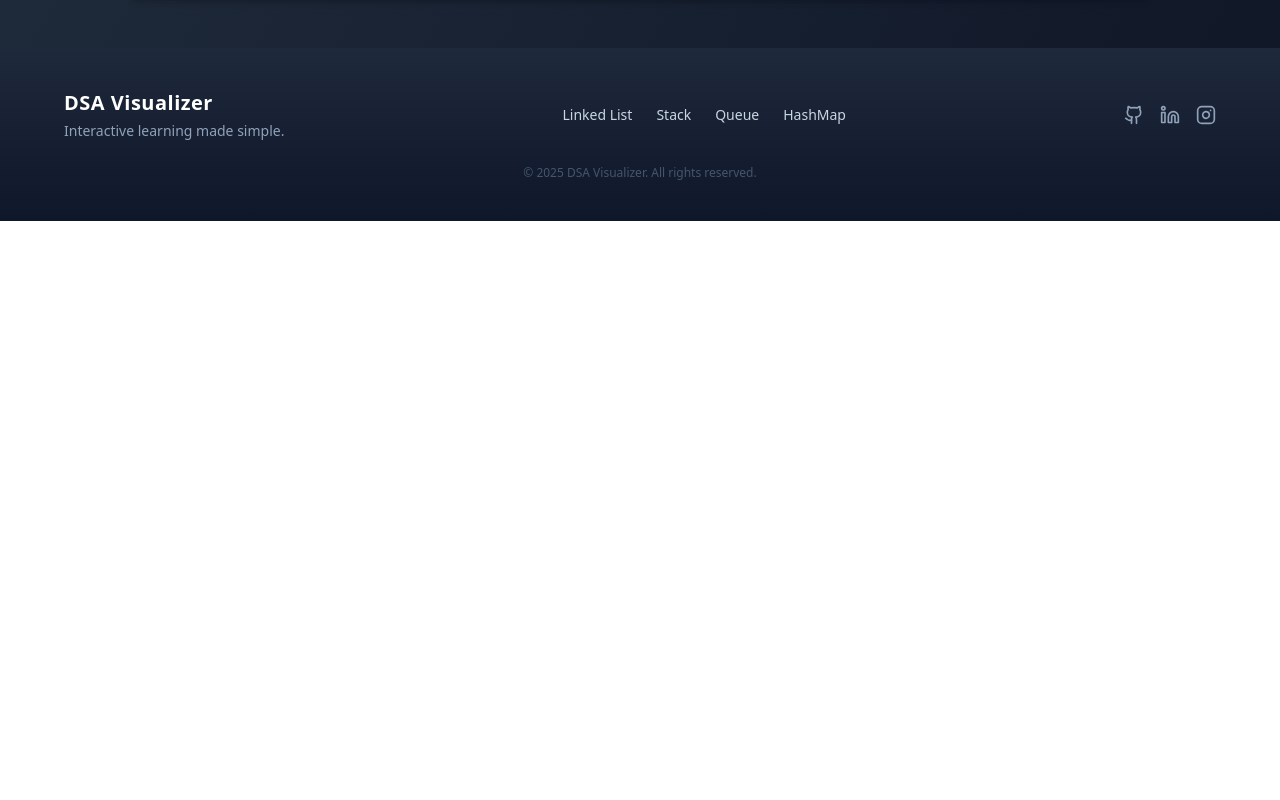
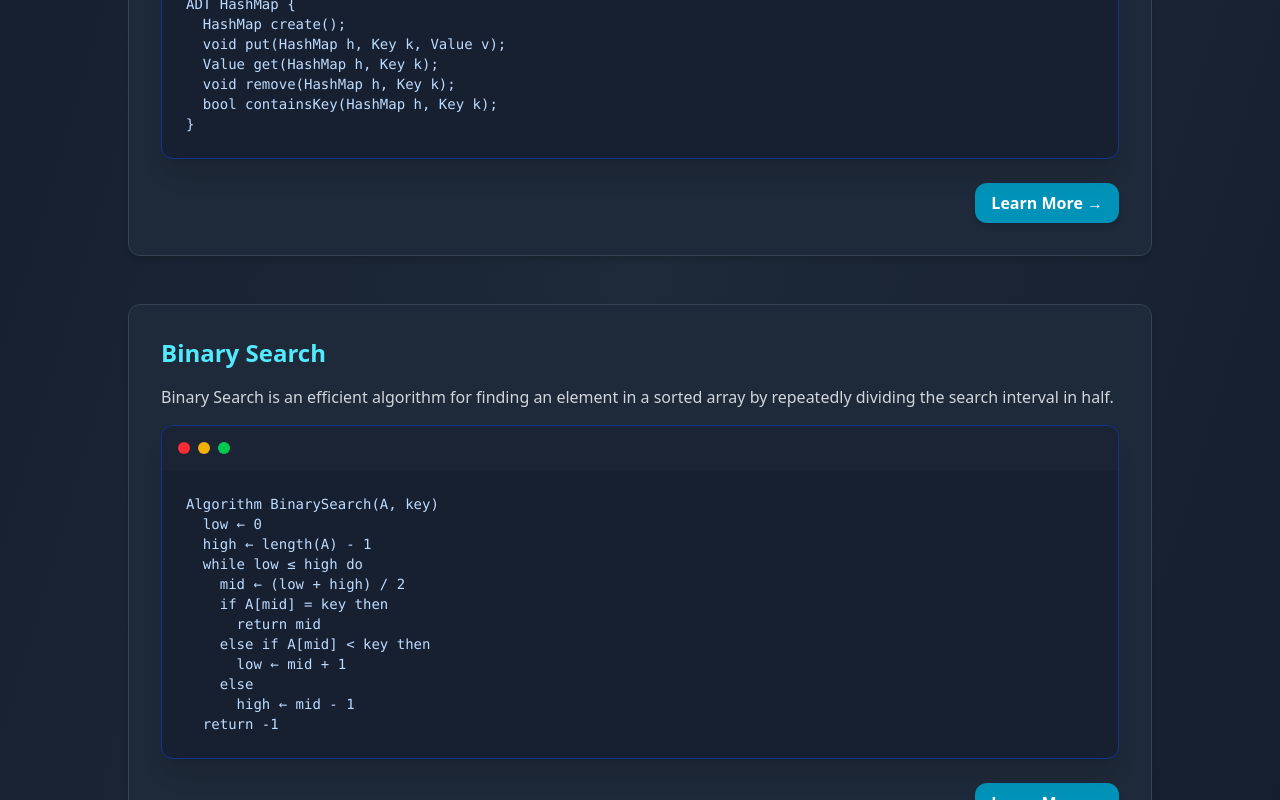
Before and after one commit to Sanket-2736/dsa-visualiser, a React (Vite) app: page /data-structures in a window 1280 px wide. Shown: the part 2000-2800 px from the top of the page. Before the commit the page ends 2221 px from the top, so only its background shows below. Built offline with nearby package versions, Linux system fonts and the light colour scheme.

Commit message:
Your commit message

```diff
--- a/src/components/DataStructuresSection.jsx
+++ b/src/components/DataStructuresSection.jsx
@@ -42,8 +42,50 @@ const DataStructuresSection = () => {
       path: "/hash-map",
       color: "text-emerald-400",
       bg: "bg-emerald-800/20"
+    },
+    // ALGORITHMS SECTION
+    {
+      icon: <ArrowRight className="w-5 h-5" />,
+      title: "Binary Search",
+      description: "Efficiently search for elements in sorted arrays using divide and conquer",
+      difficulty: "Easy",
+      operations: ["Search", "Mid", "Compare"],
+      path: "/binary-search",
+      color: "text-blue-400",
+      bg: "bg-blue-800/20"
+    },
+    {
+      icon: <ArrowRight className="w-5 h-5 rotate-90" />,
+      title: "Bubble Sort",
+      description: "Sort an array by repeatedly swapping adjacent elements",
+      difficulty: "Easy",
+      operations: ["Swap", "Compare", "Sort"],
+      path: "/bubble-sort",
+      color: "text-pink-400",
+      bg: "bg-pink-800/20"
+    },
+    {
+      icon: <ArrowRight className="w-5 h-5 rotate-45" />,
+      title: "N Queens",
+      description: "Place queens on a chessboard such that none can attack another",
+      difficulty: "Hard",
+      operations: ["Place", "Backtrack", "Check Safety"],
+      path: "/n-queens",
+      color: "text-red-400",
+      bg: "bg-red-800/20"
+    },
+    {
+      icon: <ArrowRight className="w-5 h-5 -rotate-45" />,
+      title: "Tower of Hanoi",
+      description: "Move disks between pegs following specific rules using recursion",
+      difficulty: "Medium",
+      operations: ["Move Disk", "Recursion", "Base Case"],
+      path: "/tower-of-hanoi",
+      color: "text-yellow-400",
+      bg: "bg-yellow-800/20"
     }
   ];
+
 
   return (
     <section className="py-16 px-4 bg-gradient-to-b from-gray-950 to-gray-900">
@@ -107,7 +149,7 @@ const DataStructuresSection = () => {
                   <div className="mt-auto pt-3 border-t border-gray-700">
                     <Link
                       to={structure.path}
-                      className="inline-flex items-center gap-1 text-sm font-medium text-cyan-300 group-hover:text-cyan-200 transition-colors"
+                      className="inline-flex hover:cursor-pointer items-center gap-1 text-sm font-medium text-cyan-300 group-hover:text-cyan-200 transition-colors"
                     >
                       <span>Explore</span>
                       <ArrowRight className="w-4 h-4 transition-transform group-hover:translate-x-0.5" />
--- a/src/components/Navbar.jsx
+++ b/src/components/Navbar.jsx
@@ -21,7 +21,6 @@ const Navbar = () => {
 
   const navItems = [
     { name: 'Home', path: '/', icon: <Home className="w-5 h-5" /> },
-    { name: 'About', path: '/about', icon: <Info className="w-5 h-5" /> },
     {
       name: 'Data Structures',
       path: '/data-structures',
@@ -115,6 +114,7 @@ const Navbar = () => {
                               ${isActive(child.path) ? 'bg-blue-600 font-medium' : ''}
                             `}
                             onClick={() => {
+                              scrollTo(0, 0);
                               setDataStructure(child.name);
                               setDsDropdownOpen(false);
                             }}
--- a/src/pages/About.jsx
+++ b/src/pages/About.jsx
@@ -73,11 +73,6 @@ const About = () => {
             >
               <div className="h-full p-[1px] rounded-xl bg-gradient-to-br from-blue-600/30 to-indigo-600/30 overflow-hidden">
                 <div className="h-full bg-blue-900/20 rounded-xl backdrop-blur-sm p-6 border border-blue-800/20 group-hover:border-blue-700/50 transition-all duration-300">
-                  <img
-                    src={member.image}
-                    alt={member.name}
-                    className="w-20 h-20 rounded-full object-cover mb-4 border-2 border-blue-700 mx-auto"
-                  />
                   <h4 className="text-xl font-semibold text-white text-center">{member.name}</h4>
                   <p className="text-cyan-300 text-sm text-center mb-2">{member.role}</p>
                   <p className="text-blue-200/80 text-sm text-center">{member.bio}</p>
--- a/src/pages/DataStuctDesc.jsx
+++ b/src/pages/DataStuctDesc.jsx
@@ -1,7 +1,9 @@
 import React from 'react';
-import DescriptionCard from '../tools/DescriptionCard';
+import { useNavigate } from 'react-router-dom';
 
 function DataStructDesc() {
+  const navigate = useNavigate();
+
   const dataStructures = [
     {
       title: 'Queue',
@@ -53,14 +55,71 @@ function DataStructDesc() {
   void remove(HashMap h, Key k);
   bool containsKey(HashMap h, Key k);
 }`,
-      link: '/hash-map',
+      link: '/hashmap',
+    },
+    {
+      title: 'Binary Search',
+      description:
+        'Binary Search is an efficient algorithm for finding an element in a sorted array by repeatedly dividing the search interval in half.',
+      adt: `Algorithm BinarySearch(A, key)
+  low ← 0
+  high ← length(A) - 1
+  while low ≤ high do
+    mid ← (low + high) / 2
+    if A[mid] = key then
+      return mid
+    else if A[mid] < key then
+      low ← mid + 1
+    else
+      high ← mid - 1
+  return -1`,
+      link: '/binary-search',
+    },
+    {
+      title: 'Bubble Sort',
+      description:
+        'Bubble Sort is a simple comparison-based algorithm where each pair of adjacent elements is compared and swapped if they are in the wrong order.',
+      adt: `Algorithm BubbleSort(A)
+  for i from 0 to length(A) - 1 do
+    for j from 0 to length(A) - i - 2 do
+      if A[j] > A[j + 1] then
+        swap A[j] and A[j + 1]`,
+      link: '/bubble-sort',
+    },
+    {
+      title: 'N Queens',
+      description:
+        'The N Queens problem is a classic backtracking algorithm to place N queens on an N×N chessboard such that no two queens threaten each other.',
+      adt: `Algorithm SolveNQueens(board, row, N)
+  if row = N then
+    print board
+    return
+  for col from 0 to N - 1 do
+    if isSafe(board, row, col) then
+      board[row][col] ← 1
+      SolveNQueens(board, row + 1, N)
+      board[row][col] ← 0`,
+      link: '/n-queens',
+    },
+    {
+      title: 'Tower of Hanoi',
+      description:
+        'Tower of Hanoi is a recursive problem where the goal is to move N disks from a source rod to a destination rod using an auxiliary rod.',
+      adt: `Algorithm Hanoi(n, source, auxiliary, destination)
+  if n = 1 then
+    move disk from source to destination
+    return
+  Hanoi(n - 1, source, destination, auxiliary)
+  move disk from source to destination
+  Hanoi(n - 1, auxiliary, source, destination)`,
+      link: '/tower-of-hanoi',
     },
   ];
 
   return (
     <div className="min-h-screen bg-gradient-to-br from-gray-900 via-gray-800 to-gray-900 py-12 px-4 sm:px-8 lg:px-32">
       <h1 className="text-4xl font-extrabold text-center text-white mb-12 underline underline-offset-4">
-        Data Structures Overview
+        Data Structures & Algorithms Overview
       </h1>
 
       <div className="flex flex-col gap-12">
@@ -71,6 +130,7 @@ function DataStructDesc() {
           >
             <h2 className="text-2xl font-bold text-cyan-300 mb-4">{ds.title}</h2>
             <p className="text-gray-300 mb-4">{ds.description}</p>
+
             <div className="mt-4 bg-gray-900/50 backdrop-blur-sm rounded-xl overflow-hidden border border-blue-700/50 shadow-xl">
               <div className="p-4 bg-gray-800/50 flex gap-2">
                 <div className="w-3 h-3 rounded-full bg-red-500"></div>
@@ -82,6 +142,17 @@ function DataStructDesc() {
               </div>
             </div>
 
+            <div className="mt-6 text-right">
+              <button
+                onClick={() => {
+                  navigate(ds.link)
+                  scrollTo(0, 0)
+                }}
+                className="bg-cyan-600 hover:bg-cyan-700 text-white font-semibold py-2 px-4 rounded-xl shadow-md transition duration-200"
+              >
+                Learn More →
+              </button>
+            </div>
           </div>
         ))}
       </div>
```
Lines whose indentation alone changed are shown as unchanged.
